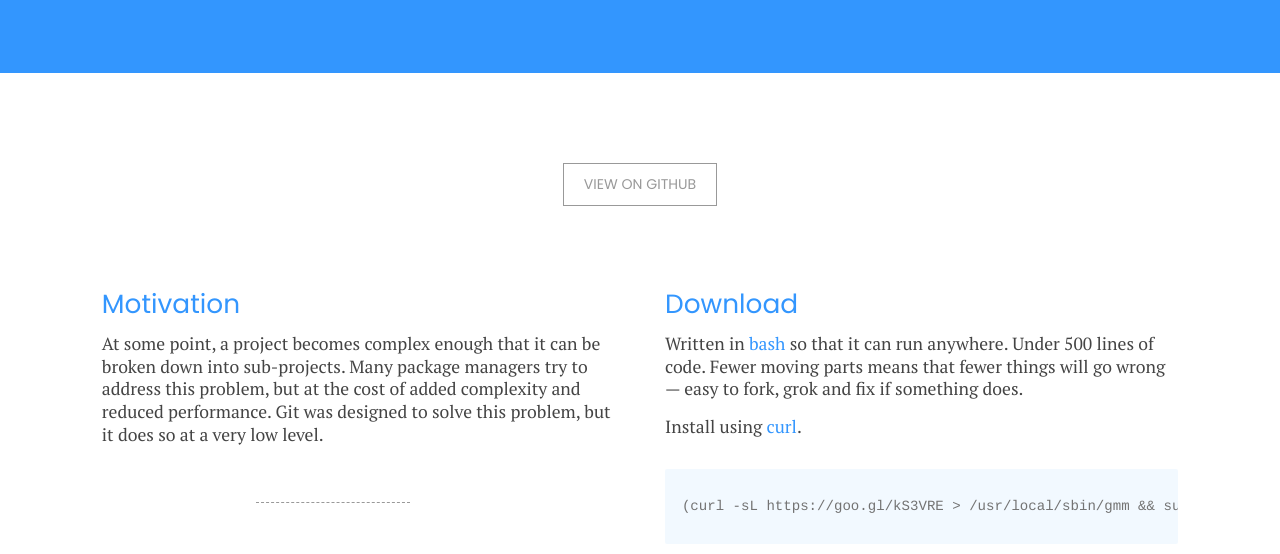
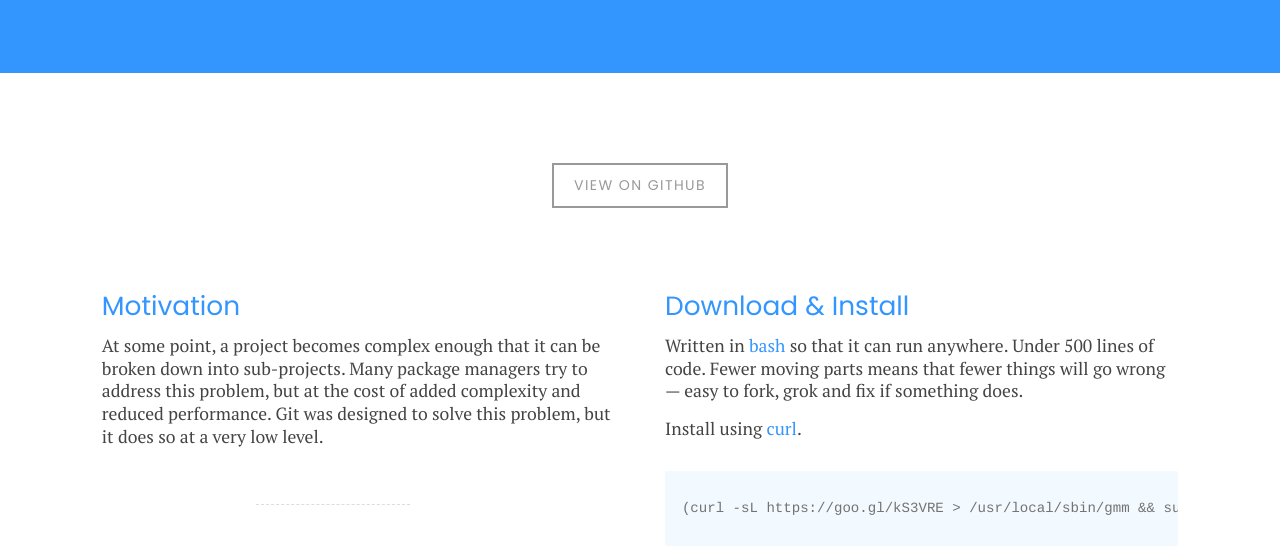
Before and after one commit to heapwolf/gmm, a plain HTML site: page index.html in a window 1280 px wide. Shown: the part 327-881 px from the top of the page. Drawn offline with Linux system fonts and the light colour scheme.

Commit message:
small style update

```diff
--- a/index.html
+++ b/index.html
@@ -144,7 +144,7 @@
       hr {
         height: 1px;
         border: none;
-        border-bottom: 1px dashed #999;
+        border-bottom: 1px dashed #ddd;
         margin: 40px 30%;
         align: center;
         display: inline-block;
@@ -168,13 +168,15 @@
         font-size: .8em;
         text-transform: uppercase;
         text-decoration: none;
+        letter-spacing: .1em;
         line-height: .8em;
         margin: 50px;
         display: inline-block;
-        border: 1px solid #999;
+        border: 2px solid #999;
         padding: 15px 20px;
         transition: all .2s;
       }
+
       .mainlink a:hover {
         background-color: #999;
         color: #fff;
@@ -233,7 +235,7 @@
       </div>
 
       <div class="right">
-        <h2>Download</h2>
+        <h2>Download &amp; Install</h2>
         <p>
           Written in <b class="highlight">bash</b> so that it can run anywhere. Under
           500 lines of code. Fewer moving parts means that fewer things will go wrong
```
